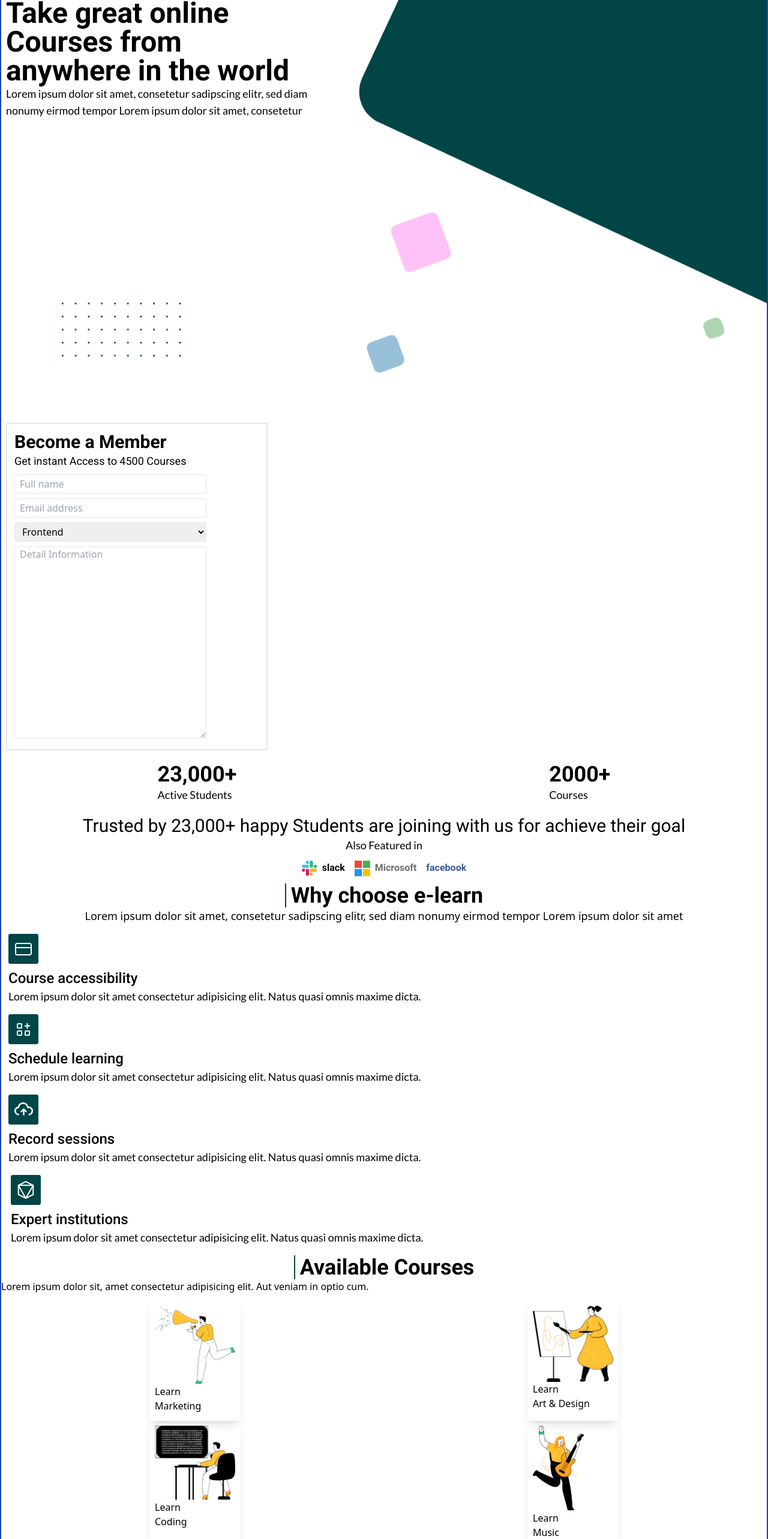
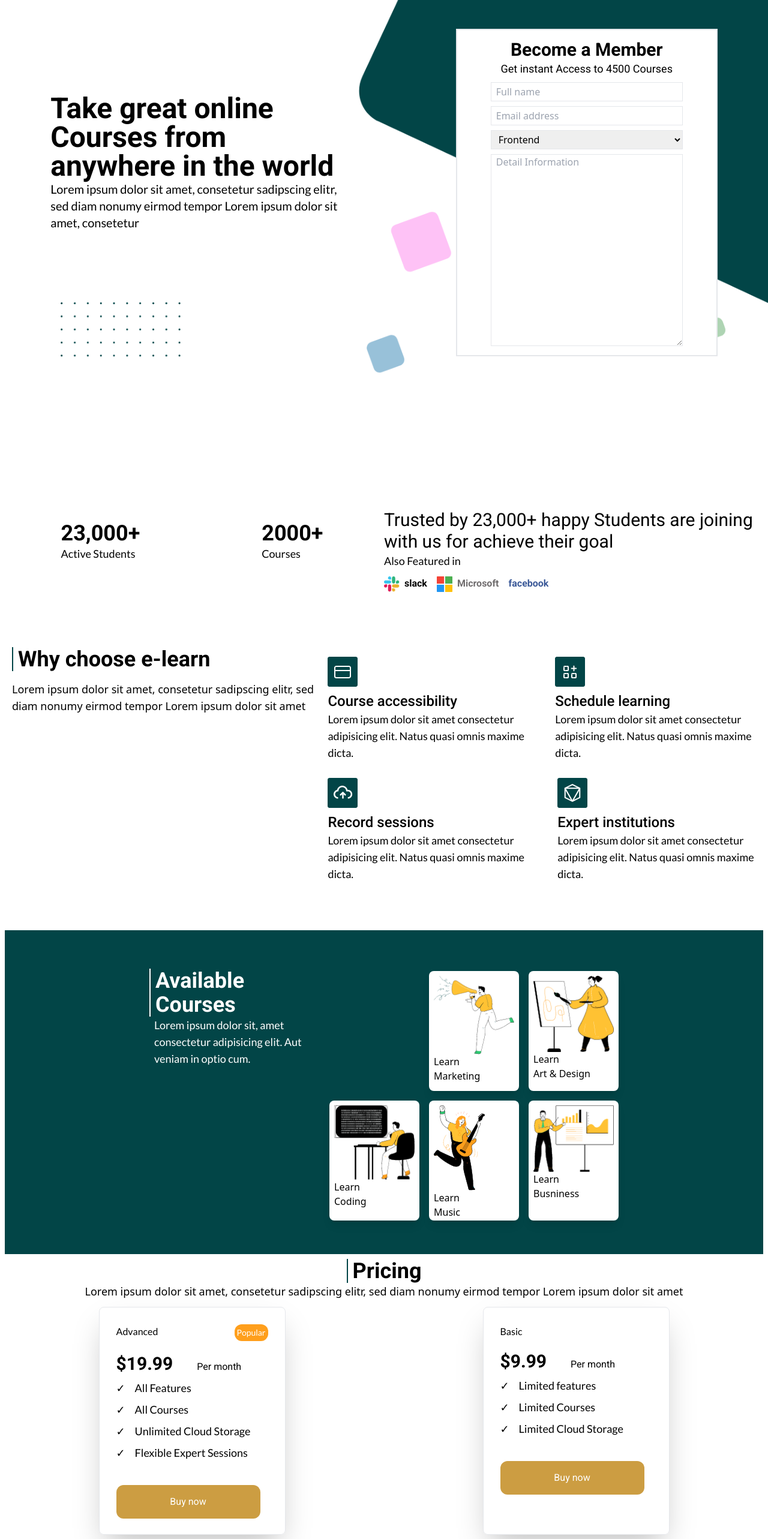
Before and after one commit to shakiltha/eLearning-landing_page, a React (Vite) app: page / in a window 1280 px wide. Shown: the part 60-2626 px from the top of the page at 60% size. Built offline with nearby package versions, Linux system fonts and the light colour scheme.

Commit message:
hero, student trust, why-choose, available courses done for large screen

```diff
--- a/src/App.jsx
+++ b/src/App.jsx
@@ -2,7 +2,6 @@ import "./App.css";
 import background from "./assets/Background.png";
 import AvailableCourses from "./components/AvailableCourses";
 import Footer from "./components/Footer";
-import Form from "./components/Form";
 import Hero from "./components/Hero";
 import Pricing from "./components/Pricing";
 import StudentTrust from "./components/StudentTrust";
@@ -21,7 +20,6 @@ function App() {
           <span className="ml-1">Learn</span>
         </h4>
         <Hero />
-        <Form />
         <StudentTrust />
         <WhyChoose />
         <AvailableCourses />
--- a/src/components/AvailableCourses.jsx
+++ b/src/components/AvailableCourses.jsx
@@ -6,40 +6,41 @@ import businessPresentation from "../assets/business-presentation-dashboard.png"
 
 const AvailableCourses = () => {
   return (
-    <div className="my-4">
-      <div>
-        <section className="flex justify-center">
-          <h2 className="roboto-bold text-2xl md:text-4xl pl-2 border-l-2 border-l-[#024547]">
+    <div className="my-4 bg-[#024547] xl:m-2 xl:p-14 xl:flex xl:justify-center ">
+      <div className="p-2 w-[300px] h-[200px]">
+        <section className="flex justify-center xl:justify-start">
+          <h2 className="roboto-bold text-2xl md:text-4xl pl-2 border-l-2 border-l-white text-white">
             Available Courses
           </h2>
         </section>
-        <p>
+        <p className="lato-regular text-lg mx-2 text-white">
           Lorem ipsum dolor sit, amet consectetur adipisicing elit. Aut veniam
           in optio cum.
         </p>
       </div>
-      <div className="grid grid-cols-2 grid-rows-3 place-items-center mx-2 mt-3">
-        <div className=" p-2 shadow-lg w-[150px] h-[200px]">
+      <div className="grid grid-cols-2 grid-rows-3 md:grid-cols-4 md:grid-rows-2 place-items-center mx-2 mt-3 gap-2 xl:gap-4 xl:grid-cols-3 xl:grid-rows-2">
+        <div></div>
+        <div className=" p-2 shadow-lg w-[150px] h-[200px] bg-white rounded-lg">
           <img src={marketingIcon} alt="" />
           <h5>Learn</h5>
           <h3>Marketing</h3>
         </div>
-        <div className="p-2 shadow-lg w-[150px] h-[200px]">
+        <div className="p-2 shadow-lg w-[150px] h-[200px] bg-white rounded-lg">
           <img src={paintDesignIcon} alt="" />
           <h5>Learn</h5>
           <h3>Art & Design</h3>
         </div>
-        <div className="p-2 shadow-lg w-[150px] h-[200px]">
+        <div className="p-2 shadow-lg w-[150px] h-[200px] bg-white rounded-lg">
           <img src={codingIcon} alt="" />
           <h5>Learn</h5>
           <h3>Coding</h3>
         </div>
-        <div className="p-2 shadow-lg w-[150px] h-[200px]">
+        <div className="p-2 shadow-lg w-[150px] h-[200px] bg-white rounded-lg">
           <img src={musicIcon} alt="" />
           <h5>Learn</h5>
           <h3>Music</h3>
         </div>
-        <div className="p-2 shadow-lg w-[150px] h-[200px]">
+        <div className="p-2 shadow-lg w-[150px] h-[200px] bg-white rounded-lg">
           <img src={businessPresentation} alt="" />
           <h5>Learn</h5>
           <h3>Busniness</h3>
--- a/src/components/Footer.jsx
+++ b/src/components/Footer.jsx
@@ -1,18 +1,29 @@
 import Form from "./Form";
+import footerImage from "../assets/Footer.png";
 
 const Footer = () => {
   return (
-    <div>
-      <img src="" alt="" />
-      <Form />
-      <div>
-        <h3>Lorem ipsum dolor sit amet, consetetur</h3>
-        <p>
-          Lorem ipsum dolor, sit amet consectetur adipisicing elit. Voluptates
-          aut voluptatum fugiat non?
+    <div className="relative mt-6">
+      <img
+        src={footerImage}
+        className="absolute top-96 -left-40 md:-left-40"
+        alt=""
+      />
+      <div className="md:w-2/3 md:mx-auto absolute left-[17%] lg:left-[27%] ">
+        <Form />
+        <div className="m-2">
+          <h3 className="roboto-bold text-2xl md:text-3xl lg:text-5xl">
+            Lorem ipsum dolor sit amet, consetetur
+          </h3>
+          <p className="lato-regular text-lg">
+            Lorem ipsum dolor, sit amet consectetur adipisicing elit. Voluptates
+            aut voluptatum fugiat non?
+          </p>
+        </div>
+        <p className="roboto-regular text-center">
+          &copy; 2021 Octet Design Studio
         </p>
       </div>
-      <p>&copy; 2021 Octet Design Studio;</p>
     </div>
   );
 };
--- a/src/components/Form.jsx
+++ b/src/components/Form.jsx
@@ -9,7 +9,7 @@ const Form = () => {
   const setToUnfocused = () => setFocused(false);
   return (
     <div
-      className="lg:w-[436px] lg:h-[546px] bg-white p-3 mt-[5rem] border-2 mx-2"
+      className="lg:w-[436px] lg:h-[546px] bg-white p-3 mt-[5rem] border-2 mx-2 flex flex-col justify-center items-center"
       style={style}
     >
       <h4 className="roboto-bold text-2xl md:text-3xl">Become a Member</h4>
--- a/src/components/Hero.jsx
+++ b/src/components/Hero.jsx
@@ -1,13 +1,20 @@
+import Form from "./Form";
+
 const Hero = () => {
   return (
-    <div className="mx-2 absolute top-14 left-0 lg:w-[507px] lg:h-[285px]">
-      <h3 className="roboto-bold text-3xl md:text-4xl lg:text-5xl">
-        Take great online Courses from anywhere in the world
-      </h3>
-      <p className="lato-regular text-lg">
-        Lorem ipsum dolor sit amet, consetetur sadipscing elitr, sed diam nonumy
-        eirmod tempor Lorem ipsum dolor sit amet, consetetur
-      </p>
+    <div className="flex justify-center xl:justify-around xl:top-7 xl:w-full items-center absolute top-0">
+      <div className="mx-2  lg:w-[507px] lg:h-[285px] -mt-[150px] xl:mt-9">
+        <h3 className="roboto-bold text-3xl md:text-4xl lg:text-5xl z-10">
+          Take great online Courses from anywhere in the world
+        </h3>
+        <p className="lato-regular text-lg lg:text-xl">
+          Lorem ipsum dolor sit amet, consetetur sadipscing elitr, sed diam
+          nonumy eirmod tempor Lorem ipsum dolor sit amet, consetetur
+        </p>
+      </div>
+      <div className="">
+        <Form />
+      </div>
     </div>
   );
 };
--- a/src/components/Pricing.jsx
+++ b/src/components/Pricing.jsx
@@ -12,7 +12,7 @@ const Pricing = () => {
           nonumy eirmod tempor Lorem ipsum dolor sit amet
         </p>
       </section>
-      <section>
+      <section className="md:flex">
         <section className="border w-[311px] h-[380px] mx-auto shadow-2xl p-7 my-3 rounded-lg">
           <div className="flex justify-between">
             <span className="lato-regular">Advanced</span>
@@ -24,40 +24,40 @@ const Pricing = () => {
             <span className="roboto-bold text-2xl md:text-3xl">$19.99</span>
             <span className="roboto-regular ml-10">Per month</span>
           </div>
-          <p>
+          <section>
             <section className="mt-2">
               {/* check mark symbol - html code */}
               <span className="text-lg mr-4">&#10003;</span>
               <span className="lato-regular text-lg">All Features</span>
             </section>
-          </p>
-          <p>
+          </section>
+          <section>
             <section className="mt-2">
               <span className="text-lg mr-4">&#10003;</span>
               <span className="lato-regular text-lg">All Courses</span>
             </section>
-          </p>
-          <p>
+          </section>
+          <section>
             <section className="mt-2">
               <span className="text-lg mr-4">&#10003;</span>
               <span className="lato-regular text-lg">
                 Unlimited Cloud Storage
               </span>
             </section>
-          </p>
-          <p>
+          </section>
+          <section>
             <section className="mt-2">
               <span className="text-lg mr-4">&#10003;</span>
               <span className="lato-regular text-lg">
                 Flexible Expert Sessions
               </span>
             </section>
-          </p>
+          </section>
           <button className="w-60 h-14 bg-[#CC9D42] text-white rounded-xl mt-10 roboto-regular">
             Buy now
           </button>
         </section>
-      </section>
+
         <section className="border w-[311px] h-[380px] mx-auto shadow-2xl p-7 my-3 rounded-lg">
           <div className="flex justify-between">
             <span className="lato-regular">Basic</span>
@@ -66,28 +66,31 @@ const Pricing = () => {
             <span className="roboto-bold text-2xl md:text-3xl">$9.99</span>
             <span className="roboto-regular ml-10">Per month</span>
           </div>
-        <p>
+          <section>
             <section className="mt-2">
               {/* check mark symbol - html code */}
               <span className="text-lg mr-4">&#10003;</span>
               <span className="lato-regular text-lg">Limited features</span>
             </section>
-        </p>
-        <p>
+          </section>
+          <section>
             <section className="mt-2">
               <span className="text-lg mr-4">&#10003;</span>
               <span className="lato-regular text-lg">Limited Courses</span>
             </section>
-        </p>
-        <p>
+          </section>
+          <section>
             <section className="mt-2">
               <span className="text-lg mr-4">&#10003;</span>
-            <span className="lato-regular text-lg">Limited Cloud Storage</span>
+              <span className="lato-regular text-lg">
+                Limited Cloud Storage
+              </span>
             </section>
-        </p>
+          </section>
           <button className="w-60 h-14 bg-[#CC9D42] text-white rounded-xl mt-10 roboto-regular">
             Buy now
           </button>
+        </section>
       </section>
     </div>
   );
--- a/src/components/StudentTrust.jsx
+++ b/src/components/StudentTrust.jsx
@@ -3,8 +3,8 @@ import microsoft from "../assets/microsoft.png";
 
 const StudentTrust = () => {
   return (
-    <div>
-      <div className="flex justify-around my-5">
+    <div className="mt-56 mb-20 xl:flex">
+      <div className="flex justify-around my-5 xl:flex-1">
         <section>
           <h4 className="roboto-bold text-2xl md:text-4xl">23,000+</h4>
           <p className="lato-regular text-lg">Active Students</p>
@@ -14,13 +14,15 @@ const StudentTrust = () => {
           <p className="lato-regular text-lg">Courses</p>
         </section>
       </div>
-      <div>
-        <p className="roboto-regular text-xl md:text-3xl mx-2 text-center">
+      <div className="xl:flex-1">
+        <p className="roboto-regular text-xl md:text-3xl mx-2 xl:mx-0 text-center xl:text-left">
           Trusted by 23,000+ happy Students are joining with us for achieve
           their goal
         </p>
-        <p className="lato-regular text-lg text-center">Also Featured in</p>
-        <section className="flex gap-4 justify-center my-3">
+        <p className="lato-regular text-lg text-center xl:text-left">
+          Also Featured in
+        </p>
+        <section className="flex gap-4 justify-center xl:justify-start my-3">
           <section className="flex gap-2">
             <img src={slackIcon} alt="" />
             <span className="roboto-bold">slack</span>
--- a/src/components/WhyChoose.jsx
+++ b/src/components/WhyChoose.jsx
@@ -5,19 +5,19 @@ import icon4 from "../assets/Group 197.png";
 
 const WhyChoose = () => {
   return (
-    <div>
+    <div className="xl:flex xl:mb-20">
       <div>
-        <section className="flex justify-center">
+        <section className="flex justify-center xl:justify-start xl:ml-5">
           <h2 className="roboto-bold text-2xl md:text-4xl pl-2 border-l-2 border-l-[#024547]">
             Why choose e-learn
           </h2>
         </section>
-        <p className="leto-regular text-lg text-center">
+        <p className="leto-regular text-lg text-center xl:text-left xl:ml-5 xl:mt-4">
           Lorem ipsum dolor sit amet, consetetur sadipscing elitr, sed diam
           nonumy eirmod tempor Lorem ipsum dolor sit amet
         </p>
       </div>
-      <div>
+      <div className="xl:grid xl:grid-cols-2 xl:grid-rows-2 xl:gap-3">
         <section className="mt-4 ml-3">
           <img src={icon1} alt="" />
           <h5 className="roboto-medium text-2xl mt-2">Course accessibility</h5>
--- a/src/main.jsx
+++ b/src/main.jsx
@@ -5,7 +5,7 @@ import "./index.css";
 
 ReactDOM.createRoot(document.getElementById("root")).render(
   <React.StrictMode>
-    <div className="max-w-screen-2xl mx-auto relative border-2 border-blue-800">
+    <div className="max-w-screen-2xl mx-auto relative border-blue-800">
       <App />
     </div>
   </React.StrictMode>
```
Also changed, not shown: src/components/Testimonials.jsx (+7 -5 lines). Lines whose indentation alone changed are shown as unchanged.
